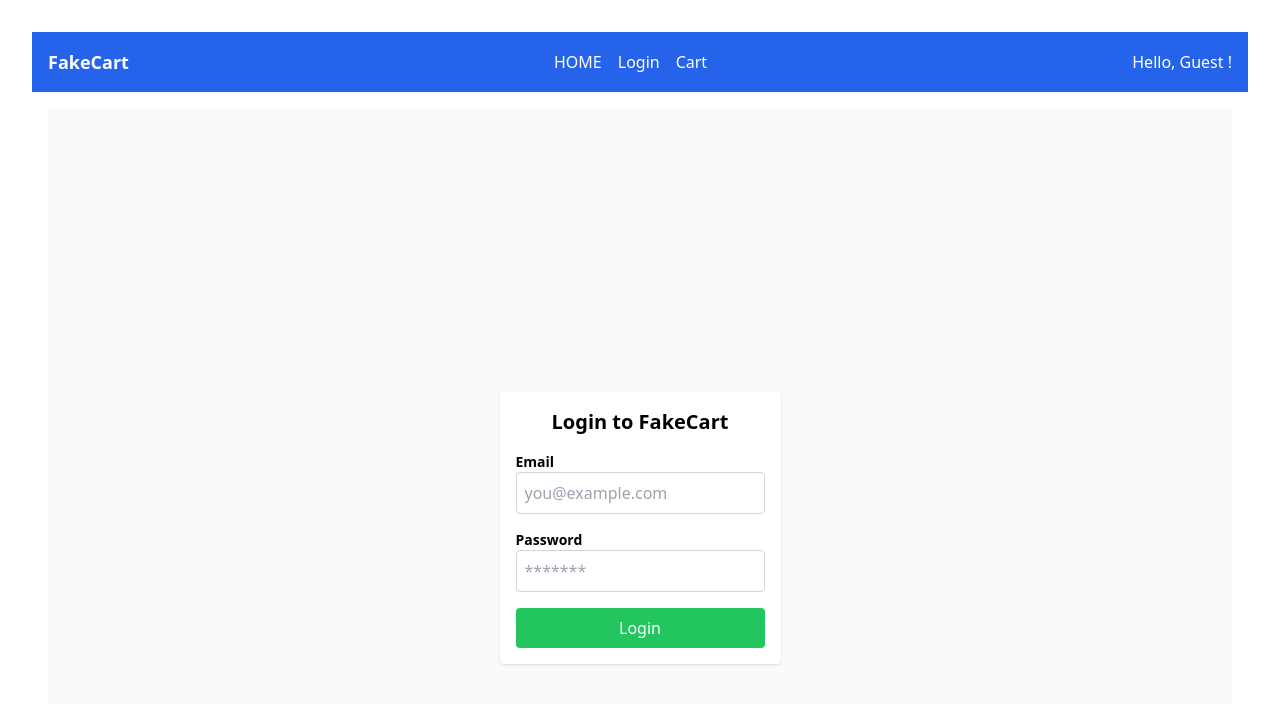
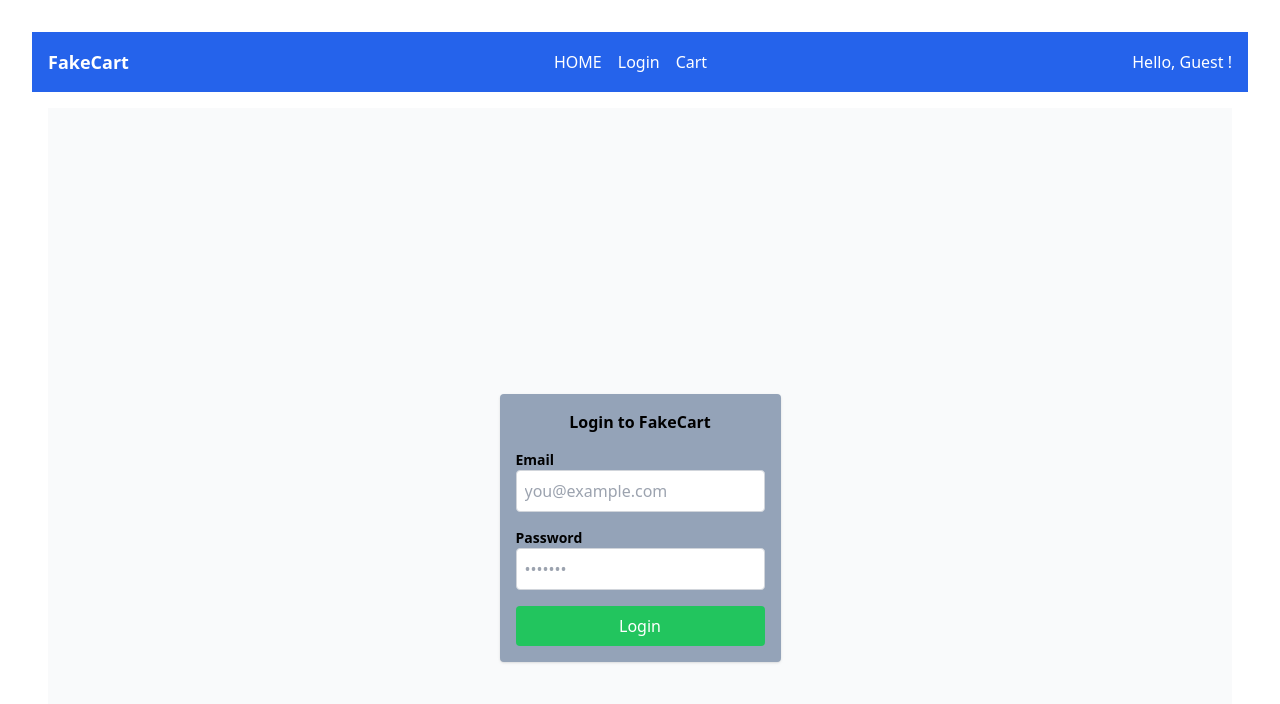
Before and after one commit to krupsKSM/FakeCart-app, a React (Vite) app in the folder fakecart/: page /login in a window 1280 px wide. Shown: the top 704 px of the page. Built offline with nearby package versions, Linux system fonts and the light colour scheme.

Commit message:
Refactor: Use LoginFormDynamic in Login page

```diff
--- a/fakecart/src/pages/Login.tsx
+++ b/fakecart/src/pages/Login.tsx
@@ -1,9 +1,11 @@
+import LoginFormDynamic from '../components/login/LoginFormDynamic';
 import LoginFormStatic from '../components/login/LoginFormStatic';
 
 const Login = () => {
   return (
     <main className="min-h-screen flex items-center justify-center bg-gray-50">
-      <LoginFormStatic />
+      {/* <LoginFormStatic /> */}
+      <LoginFormDynamic />
     </main>
   );
 };
```
